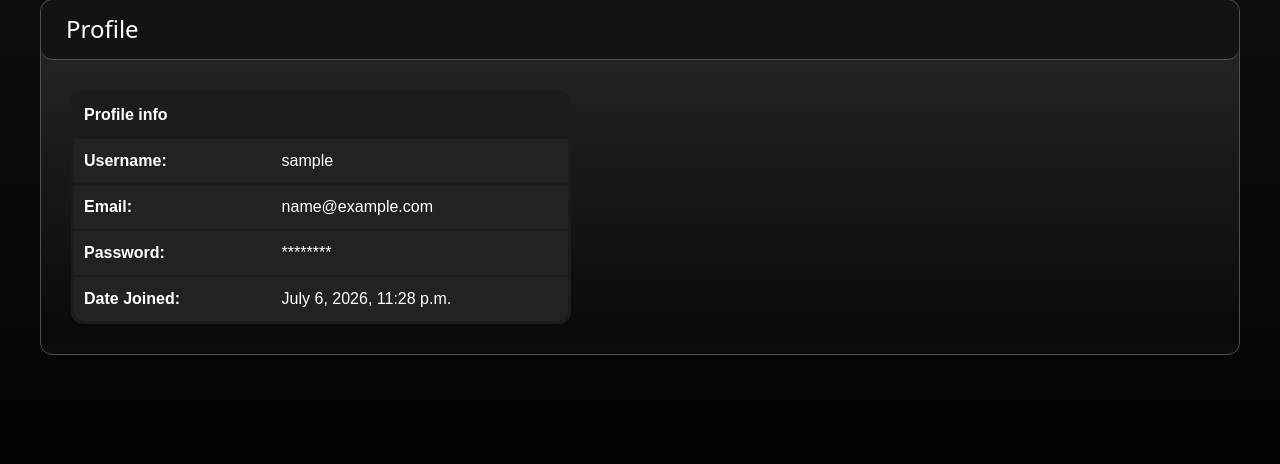
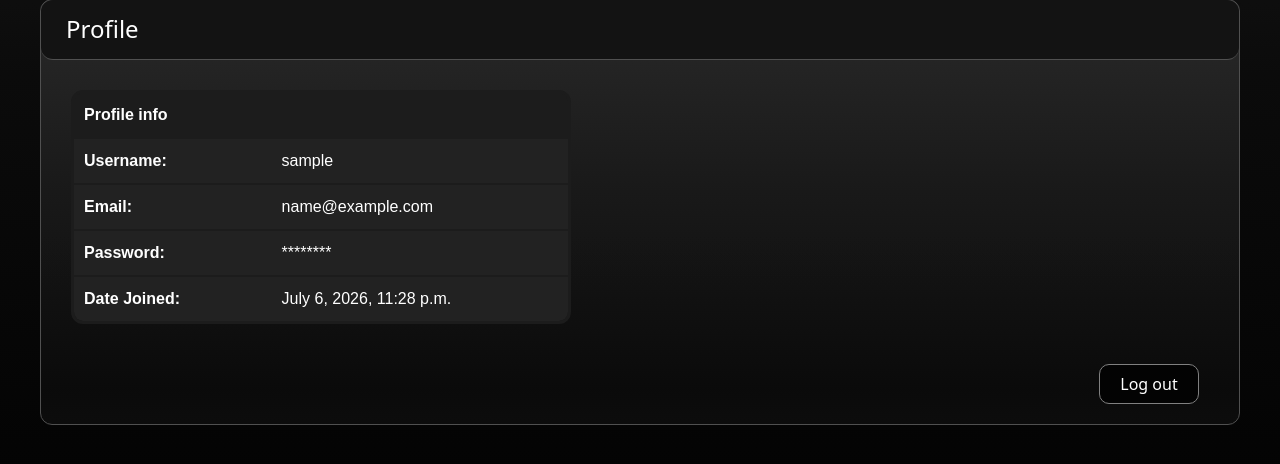
Before and after one commit to 221rdb256IngusAlfsAboltins/ThoughtOrginizer, a Django app: page /profile in a window 1280 px wide. Shown: the part 141-605 px from the top of the page. Run offline with Django 4.2, Linux system fonts and the light colour scheme; the visitor is signed in with stand-in values (Sample User, id 1).

Commit message:
added logout butto

```diff
--- a/journal/templates/journal/profile.html
+++ b/journal/templates/journal/profile.html
@@ -45,7 +45,13 @@
             </div>
         </div>
         <div class="main-box-footer">
+            <form method="POST" action="{% url 'logout_user'%}">
+                {% csrf_token %}
+                <div style="display: flex; justify-content: right; align-items: right; padding-right:30px">
+                     <button style="margin-bottom:20px" type="submit">Log out</button>
+                </div>
 
+            </form>
         </div>
     </div>
 
--- a/journal/urls.py
+++ b/journal/urls.py
@@ -9,7 +9,7 @@ urlpatterns = [
     path('my_login', views.my_login, name='my_login'),
     path('logout', views.logout, name='logout'),
     path('profile', views.profile, name='profle'),
-    path('logout_user', views.logout_users, name='logout_user'),
+    path('logout_user', views.logout_user, name='logout_user'),
     path('create_thought', views.create_thought, name='create_thought'),
 
 ]
--- a/journal/views.py
+++ b/journal/views.py
@@ -42,7 +42,7 @@ def my_login(request):
     return render(request, 'journal/my_login.html',context)
 
 
-def logout_users(request):
+def logout_user(request):
     if request.method == "POST":
         print(request.user)  # should show username before logout
         logout(request)
@@ -64,11 +64,11 @@ def create_thought(request):
 
         if form.is_valid():
             print("testng")
-            thought = form.save(commit=False)  # Don't save to DB yet
-            thought.user = request.user       # Attach logged-in user
+            thought = form.save(commit=False)
+            thought.user = request.user
             thought.save()
 
-            return redirect('dashboard')  # Redirect after success
+            return redirect('dashboard')
 
     else:
         form = ThoughtForm()
--- a/static/css/base.css
+++ b/static/css/base.css
@@ -234,6 +234,17 @@ input:-webkit-autofill:active {
     color:white;
     background-color: rgb(3, 3, 3);
 }
+.main-box-footer button {
+    margin:10px 10px 10px 10px;
+    height:40px;
+    border-radius: 10px;
+    width:100px;
+    border-style:solid;
+    border-color:grey;
+    border-width:1px;
+    color:white;
+    background-color: rgb(3, 3, 3);
+}
 .thought-form-container button {
     margin:20px 0 10px;
     align-self: right !important;
@@ -272,7 +283,7 @@ input:-webkit-autofill:active {
 }
 
 .table-title th{
-    background-color:  #1c1c1c;!important;
+    background-color:  #1c1c1c !important;
 }
 .main-box-content th {
     border-right: none;
```
